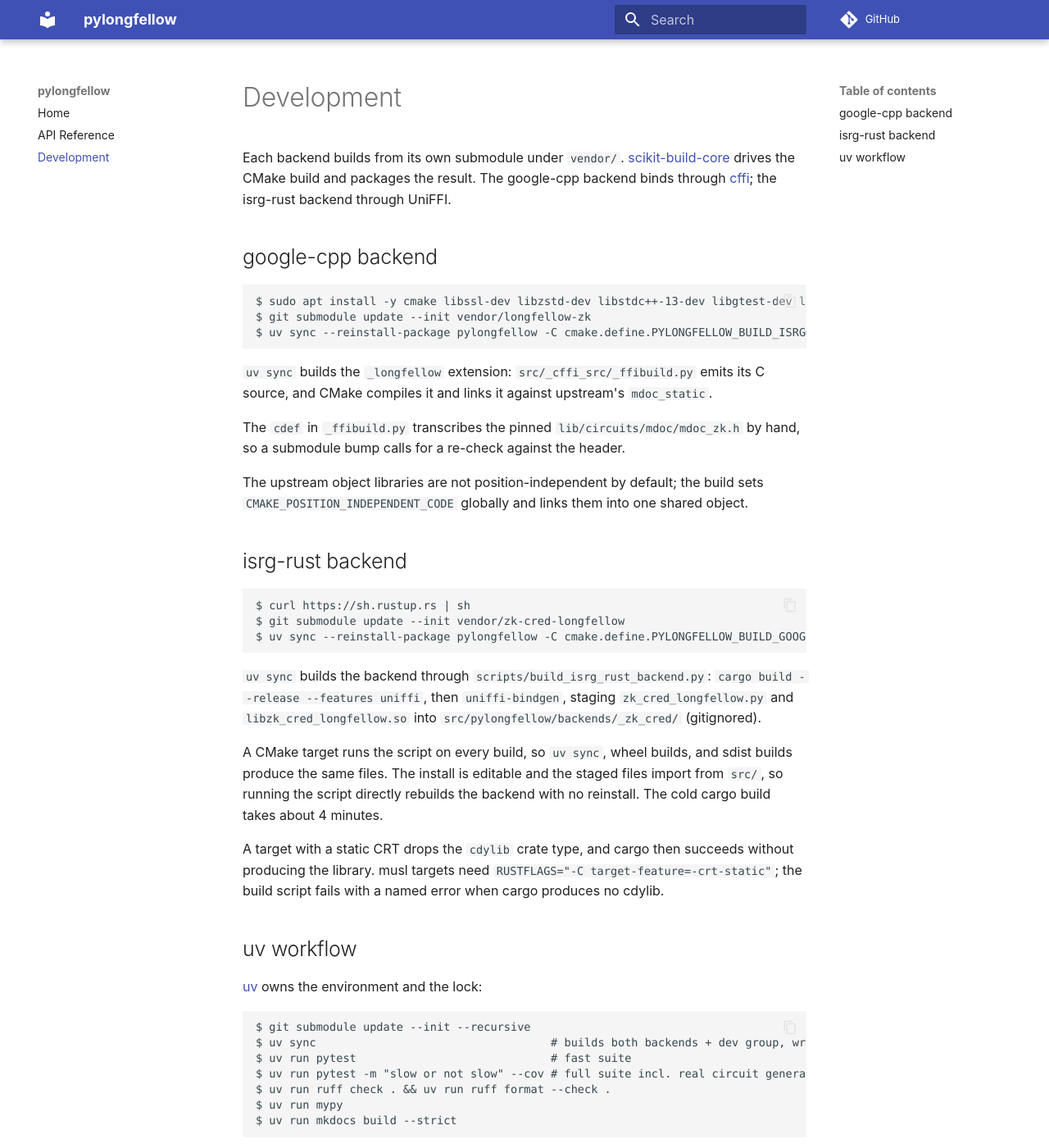
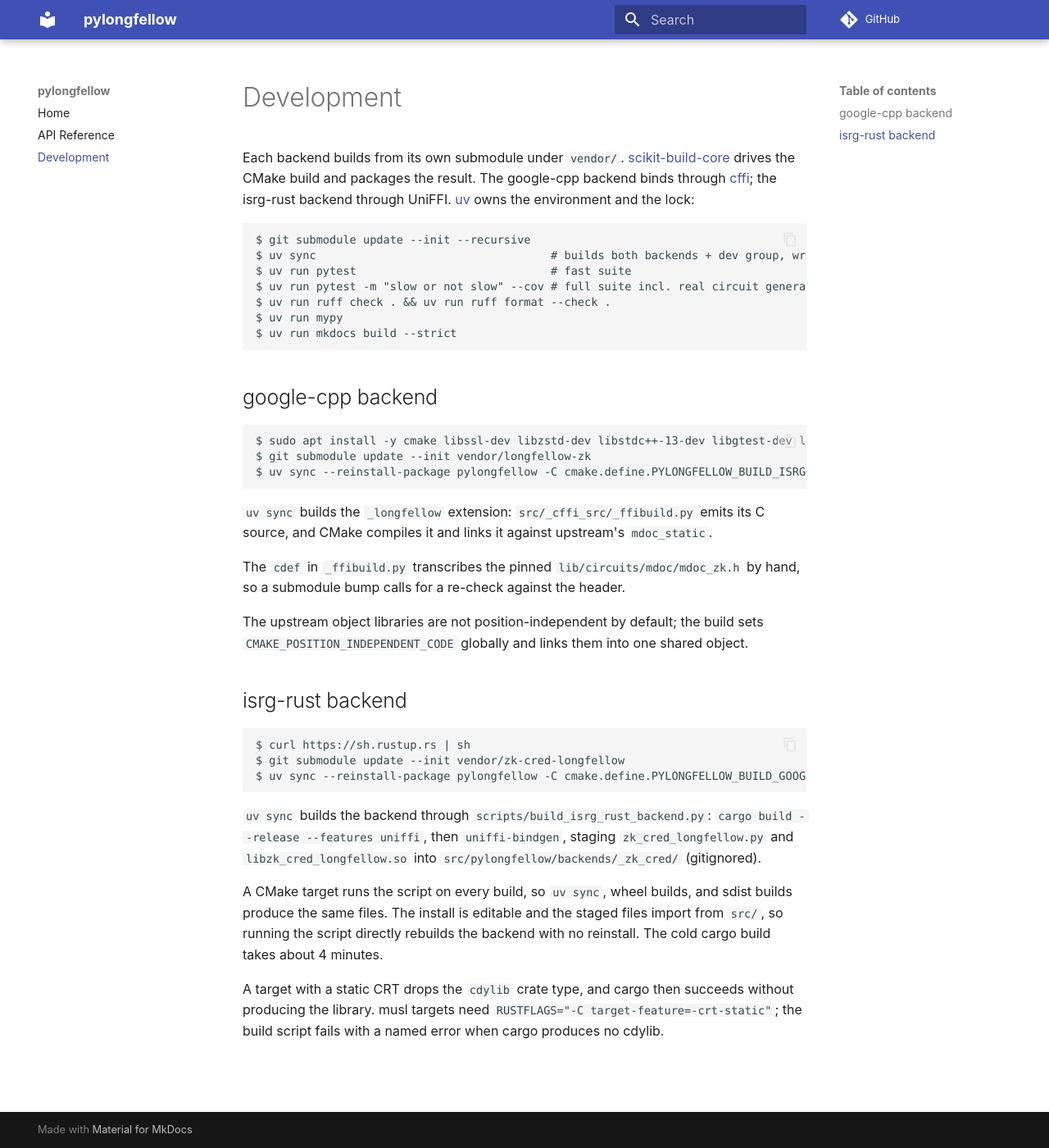
Before and after one commit to pipe23-org/pylongfellow, an MkDocs documentation site: the page built from docs/development.md, in a window 1280 px wide and 1400 px high. Shown: the whole window at 82% size. Built offline with MkDocs 1.6.1 and Material for MkDocs 9.7.7, drawn with Linux system fonts in a browser that asks for light colours; comment, search, counter and statistics services are not loaded; part of the change alters nothing that is shown.

Commit message:
docs: the dev loop opens the development page
The intro and the everyday command block come first, unheaded; the
backend sections follow with their specifics and single-backend
builds.

````diff
--- a/docs/development.md
+++ b/docs/development.md
@@ -4,6 +4,17 @@ Each backend builds from its own submodule under `vendor/`.
 [scikit-build-core](https://scikit-build-core.readthedocs.io/) drives the CMake build and
 packages the result. The google-cpp backend binds through
 [cffi](https://cffi.readthedocs.io/); the isrg-rust backend through UniFFI.
+[uv](https://docs.astral.sh/uv/) owns the environment and the lock:
+
+```
+$ git submodule update --init --recursive
+$ uv sync                                   # builds both backends + dev group, writes uv.lock
+$ uv run pytest                             # fast suite
+$ uv run pytest -m "slow or not slow" --cov # full suite incl. real circuit generation
+$ uv run ruff check . && uv run ruff format --check .
+$ uv run mypy
+$ uv run mkdocs build --strict
+```
 
 ## google-cpp backend
 
@@ -42,17 +53,3 @@ about 4 minutes.
 A target with a static CRT drops the `cdylib` crate type, and cargo then succeeds without
 producing the library. musl targets need `RUSTFLAGS="-C target-feature=-crt-static"`; the
 build script fails with a named error when cargo produces no cdylib.
-
-## uv workflow
-
-[uv](https://docs.astral.sh/uv/) owns the environment and the lock:
-
-```
-$ git submodule update --init --recursive
-$ uv sync                                   # builds both backends + dev group, writes uv.lock
-$ uv run pytest                             # fast suite
-$ uv run pytest -m "slow or not slow" --cov # full suite incl. real circuit generation
-$ uv run ruff check . && uv run ruff format --check .
-$ uv run mypy
-$ uv run mkdocs build --strict
-```
````
